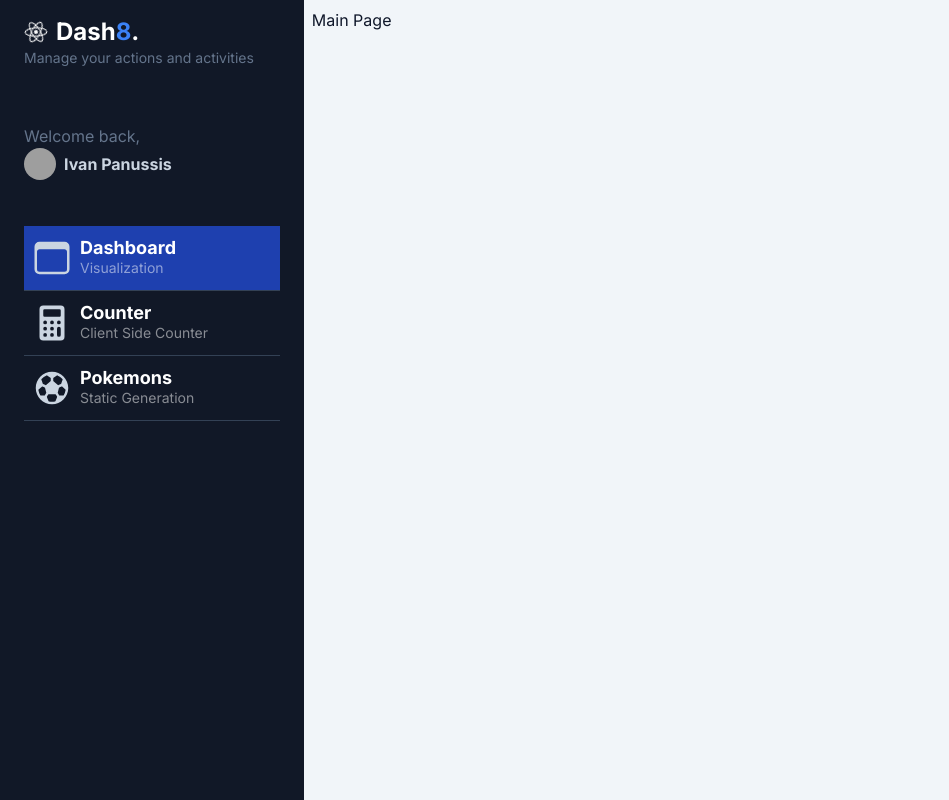
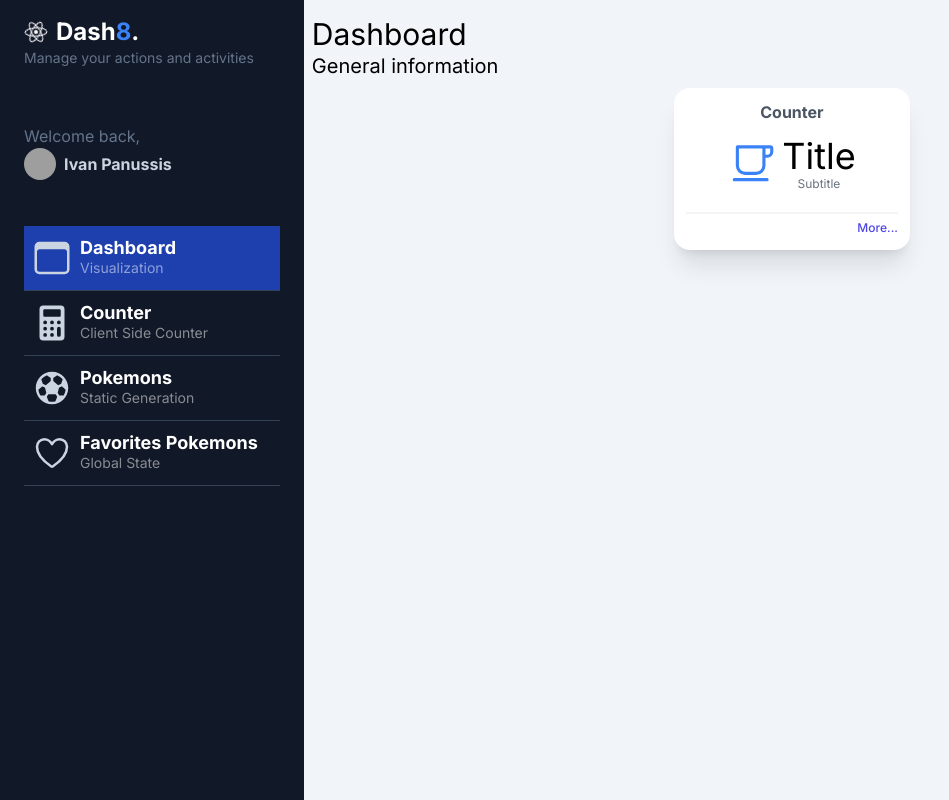
Before and after one commit to IAPC1994/nextjs13-dashboard, a Next.js app: page /dashboard/main in a window 1280 px wide. Shown: the whole page, without its empty margins (0-949 px from the left). Built offline with nearby package versions, Linux system fonts and the light colour scheme; grey boxes are pictures that could not be loaded.

Commit message:
feat(web): Simple Widget component, favourites page

```diff
--- a/src/app/components/Sidebar.tsx
+++ b/src/app/components/Sidebar.tsx
@@ -1,5 +1,5 @@
 import Image from 'next/image'
-import { IoLogoReact, IoBrowsersOutline, IoCalculator, IoFootball } from 'react-icons/io5'
+import { IoLogoReact, IoBrowsersOutline, IoCalculator, IoFootball, IoHeartOutline } from 'react-icons/io5'
 import { SidebarMenuItem } from '.'
 
 const menuItems = [
@@ -20,6 +20,12 @@
         icon: <IoFootball size={40} />,
         title: 'Pokemons',
         subTitle: 'Static Generation'
+    },
+    {
+        path: '/dashboard/favorites',
+        icon: <IoHeartOutline size={40} />,
+        title: 'Favorites Pokemons',
+        subTitle: 'Global State'
     },
 ]
 
--- /dev/null
+++ b/src/app/components/SimpleWidget.tsx
@@ -0,0 +1,30 @@
+import { IoCafeOutline } from "react-icons/io5"
+
+export const SimpleWidget = () => {
+  return (
+    <div className="bg-white shadow-xl p-3 sm:min-w-[25%] min-w-full  rounded-2xl border-1 border-gray-50 mx-2">
+      <div className="flex flex-col">
+        <div>
+          <h2 className="font-bold text-gray-600 text-center">Counter</h2>
+        </div>
+        <div className="my-3">
+          <div className="flex flex-row items-center justify-center space-x-1 ">
+            <div id="icon">
+              {/* Icono irá aquí */}
+              <IoCafeOutline size={50} className="text-blue-500"/>
+            </div>
+            <div id="temp" className="text-center">
+              <h4 className="text-4xl">Title</h4>
+              <p className="text-xs text-gray-500">Subtitle</p>
+            </div>
+          </div>
+        </div>
+
+        <div className="w-full place-items-end text-right border-t-2 border-gray-100 mt-2">
+            <a href="#" className="text-indigo-600 text-xs font-medium">More...</a>
+        </div>
+
+      </div>
+    </div>
+  )
+}
--- a/src/app/components/index.ts
+++ b/src/app/components/index.ts
@@ -1,2 +1,3 @@
+export { SimpleWidget } from "./SimpleWidget";
 export { Sidebar } from "./Sidebar";
 export { SidebarMenuItem } from "./SidebarMenuItem";
--- /dev/null
+++ b/src/app/dashboard/favorites/page.tsx
@@ -0,0 +1,14 @@
+
+export const metadata = {
+ title: 'Favorite Pokemons',
+ description: 'This page contains your favourites pokemons',
+};
+
+export default async function PokemonsPage() {
+
+  return (
+    <div className="flex flex-col">
+      <span className="text-5xl my-2">Favorites Pokemons <small className="text-blue-500">Global state</small></span>
+    </div>
+  );
+}
--- a/src/app/dashboard/main/page.tsx
+++ b/src/app/dashboard/main/page.tsx
@@ -1,8 +1,14 @@
+import { SimpleWidget } from '../../components/SimpleWidget';
 
 export default function MainPage() {
   return (
-    <div>
-      <h1>Main Page</h1>
+    <div className="text-black">
+      <h1 className="mt-2 text-3xl">Dashboard</h1>
+      <span className="text-xl">General information</span>
+
+      <div className="flex flex-wrap p-2 gap-10 justify-center">
+        <SimpleWidget />
+      </div>
     </div>
   );
 }
--- a/src/app/dashboard/pokemons/page.tsx
+++ b/src/app/dashboard/pokemons/page.tsx
@@ -26,7 +26,7 @@
   return (
     <div className="flex flex-col">
 
-      <span className="text-5xl my-2">Pokemon List <small>static</small></span>
+      <span className="text-5xl my-2">Pokemon List <small className="text-blue-500">static</small></span>
 
       <PokemonGrid pokemons={pokemons} />
     </div>
```
